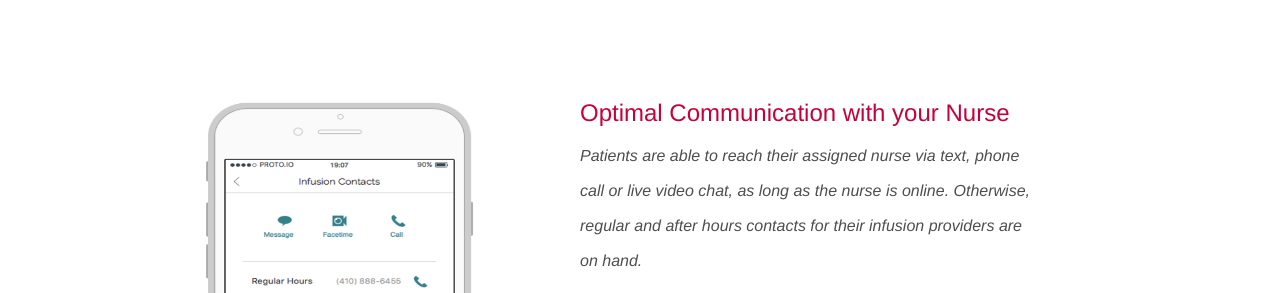
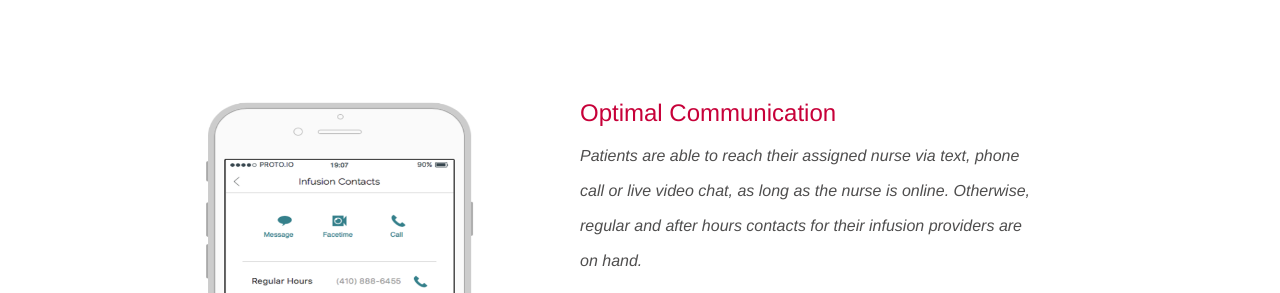
Before and after one commit to vezenwa/vezenwa.github.io, a Jekyll site: the page built from services/patients.md, in a window 1280 px wide. Shown: the part 628-921 px from the top of the page. Built offline with Jekyll 4.4.1, drawn with Linux system fonts in a browser that asks for light colours.

Commit message:
Update patients.html

```diff
--- a/_layouts/patients.html
+++ b/_layouts/patients.html
@@ -49,7 +49,7 @@
             </div>
 
             <div class="column half">
-               <h2>Optimal Communication with your Nurse</h2>
+               <h2>Optimal Communication</h2>
                 <p style="color:#4F4E4E" class="post-hero center-text"><i>Patients are able to reach their assigned nurse via text, phone call or live video chat, as long as the nurse is online. Otherwise, regular and after hours contacts for their infusion providers are on hand.</i></p>
             </div>
 
```
